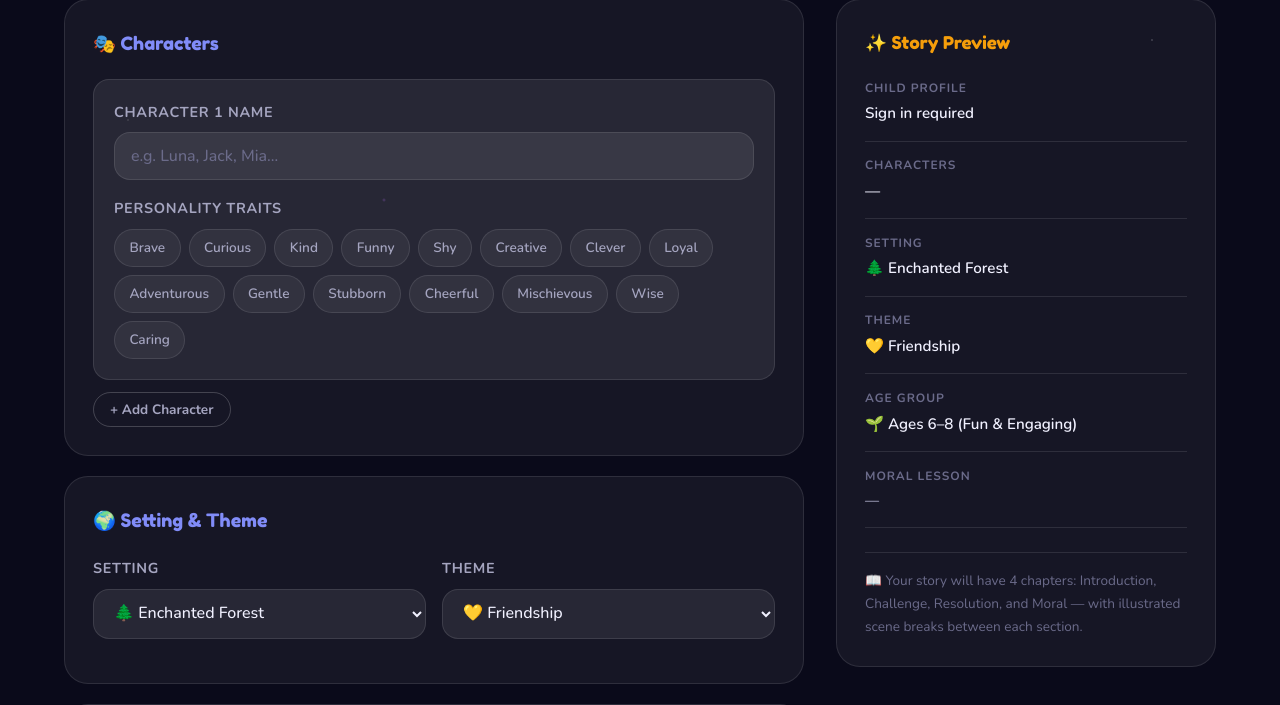
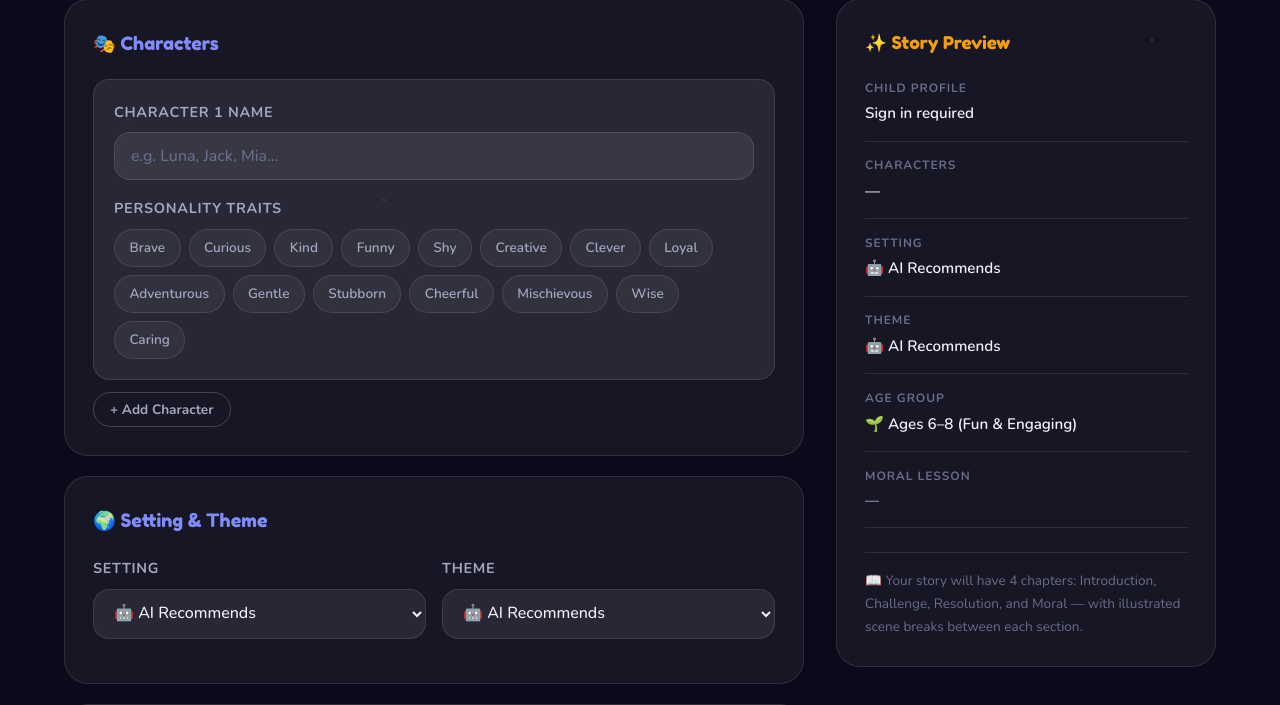
Before and after one commit to hengds2f/storybook-ai, a Flask app: page /app in a window 1280 px wide. Shown: the part 520-1225 px from the top of the page. Run offline with Flask 3, Linux system fonts and the light colour scheme.

Commit message:
fix: make ML personalisation features visibly active in story creation
Root cause: the builder dropdowns (Setting, Theme) always sent their
selected values (defaults: 'an enchanted forest', 'friendship'), so
user_supplied_theme/setting were never empty, and ML recommendations
could never apply.

templates/builder.html:
- Added <option value="">🤖 AI Recommends</option> as the default
  first option in both settingSelect and themeSelect
- When selected, value="" is sent to /api/generate, which triggers
  the ML recommendation path in the route
- Added 🧠 ML Personalisation row to the Story Preview panel
  (prevMlRow / prevMlInfo) — shows reading level, complexity, and
  engagement score; shows cold-start message until enough data

static/js/builder.js:
- Added let mlRec = null module variable
- selectProfile() now calls _fetchMlRecommendation(profileId) which
  GETs /api/ml/recommend/<id> and stores the result in mlRec
- updatePreview(): changed setting/theme to use ?? not || so empty
  string is preserved; when value is '' shows '🤖 AI picks: <theme>'
  if ML data is available, otherwise '🤖 AI Recommends'
- updatePreview(): renders the ML row with reading_level label,
  complexity_hint, and engagement label from mlRec
- generateStory(): changed setting/theme reads to use ?? not || so
  empty strings are sent to the server (not replaced with defaults)

Result:
- New profiles (cold-start): both dropdowns default to AI Recommends,
  ML uses age-appropriate defaults (theme=magic, setting=magical academy
  for 6-8), preview shows '🌱 Building profile...'
- Returning profiles: ML uses learned preferences; preview shows
  Reading/Complexity/Engagement scores
- Manual override: user can still select any specific theme/setting
  from the dropdowns and that overrides the ML recommendation
- complexity_hint and vocabulary_hint already worked end-to-end;
  now they are also visible in the preview panel

```diff
--- a/static/js/builder.js
+++ b/static/js/builder.js
@@ -8,6 +8,7 @@ const Builder = (() => {
   let characters = [{ name: '', traits: [] }];
   let selectedProfileId = null;
   let selectedColor = '#6366f1';
+  let mlRec = null;  // cached ML recommendation for currently selected profile
 
   const AVATAR_COLORS = [
     '#6366f1', '#a855f7', '#ec4899', '#f59e0b',
@@ -104,7 +105,24 @@ const Builder = (() => {
     document.querySelectorAll('.profile-tab').forEach(tab => {
       tab.classList.toggle('active', tab.dataset.profileId === profileId);
     });
-    updatePreview();
+    updatePreview(); // immediate render before ML data arrives
+    // Fetch ML recommendation in background and update preview when ready
+    _fetchMlRecommendation(profileId);
+  }
+
+  async function _fetchMlRecommendation(profileId) {
+    if (!profileId || !App.isAuthenticated()) { mlRec = null; return; }
+    try {
+      const res = await fetch(`/api/ml/recommend/${encodeURIComponent(profileId)}`);
+      if (res.ok) {
+        mlRec = await res.json();
+      } else {
+        mlRec = null;
+      }
+    } catch (e) {
+      mlRec = null;
+    }
+    updatePreview(); // re-render now that ML data is available
   }
 
   function openAddProfile() {
@@ -264,10 +282,10 @@ const Builder = (() => {
     document.getElementById('prevCharacters').textContent =
       charNames.length > 0 ? charNames.join(', ') : '—';
 
-    // Setting
+    // Setting — empty string means "AI Recommends"
     const settingSelect = document.getElementById('settingSelect');
     const customSetting = document.getElementById('customSetting');
-    let setting = settingSelect?.value || '';
+    let setting = settingSelect?.value ?? '';
     if (setting === 'custom') {
       setting = customSetting?.value || 'Custom setting';
     }
@@ -282,19 +300,32 @@ const Builder = (() => {
       'a futuristic robot city': '🤖 Robot City',
       'a rainbow cloud kingdom': '🌈 Cloud Kingdom'
     };
-    document.getElementById('prevSetting').textContent =
-      settingLabels[setting] || setting || '—';
+    let settingDisplay;
+    if (setting === '') {
+      const mlSetting = mlRec?.recommendation?.setting;
+      settingDisplay = mlSetting ? `🤖 AI picks: ${mlSetting}` : '🤖 AI Recommends';
+    } else {
+      settingDisplay = settingLabels[setting] || setting || '—';
+    }
+    document.getElementById('prevSetting').textContent = settingDisplay;
 
-    // Theme
+    // Theme — empty string means "AI Recommends"
     const themeSelect = document.getElementById('themeSelect');
-    const themeVal = themeSelect?.value || '';
+    const themeVal = themeSelect?.value ?? '';
     const themeLabels = {
       friendship: '💛 Friendship', courage: '🦁 Courage', honesty: '🌟 Honesty',
       kindness: '💗 Kindness', perseverance: '💪 Perseverance', sharing: '🎁 Sharing',
       teamwork: '🏆 Teamwork', respect: '🌸 Respect', creativity: '🎨 Creativity',
       curiosity: '🔭 Curiosity'
     };
-    document.getElementById('prevTheme').textContent = themeLabels[themeVal] || themeVal || '—';
+    let themeDisplay;
+    if (themeVal === '') {
+      const mlTheme = mlRec?.recommendation?.theme;
+      themeDisplay = mlTheme ? `🤖 AI picks: ${mlTheme}` : '🤖 AI Recommends';
+    } else {
+      themeDisplay = themeLabels[themeVal] || themeVal || '—';
+    }
+    document.getElementById('prevTheme').textContent = themeDisplay;
 
     // Age
     const ageVal = document.querySelector('input[name="ageGroup"]:checked')?.value || '6-8';
@@ -304,6 +335,29 @@ const Builder = (() => {
     // Moral
     const moral = document.getElementById('moralInput')?.value?.trim();
     document.getElementById('prevMoral').textContent = moral || '—';
+
+    // ML personalisation row
+    const mlRow  = document.getElementById('prevMlRow');
+    const mlInfo = document.getElementById('prevMlInfo');
+    if (mlRow && mlInfo) {
+      if (mlRec && selectedProfileId) {
+        mlRow.style.display = '';
+        const complexity = mlRec.recommendation?.complexity_hint || 'moderate';
+        const vocabHint  = mlRec.recommendation?.vocabulary_hint  || 'grade_level';
+        const rlLabel    = mlRec.reading_level?.label || 'adapting…';
+        const engLabel   = mlRec.engagement?.label   || 'medium';
+        if (mlRec.cold_start) {
+          mlInfo.innerHTML = `<span style="color:var(--text-muted)">🌱 Building profile — read more stories to unlock full personalisation</span>`;
+        } else {
+          mlInfo.innerHTML =
+            `Reading: <strong>${rlLabel}</strong> · ` +
+            `Complexity: <strong>${complexity}</strong> · ` +
+            `Engagement: <strong>${engLabel}</strong>`;
+        }
+      } else {
+        mlRow.style.display = 'none';
+      }
+    }
 
     // Profile
     const activeTab = document.querySelector('.profile-tab.active');
@@ -325,13 +379,15 @@ const Builder = (() => {
 
     const settingSelect = document.getElementById('settingSelect');
     const customSetting = document.getElementById('customSetting');
-    let setting = settingSelect?.value || 'an enchanted forest';
+    // Use '' (empty string) when AI Recommends is selected — route will apply ML pick
+    let setting = settingSelect?.value ?? '';
     if (setting === 'custom') {
-      setting = customSetting?.value?.trim() || 'an enchanted forest';
+      setting = customSetting?.value?.trim() || '';
     }
 
     const ageGroup = document.querySelector('input[name="ageGroup"]:checked')?.value || '6-8';
-    const theme = document.getElementById('themeSelect')?.value || 'friendship';
+    // Use '' when AI Recommends is selected
+    const theme = document.getElementById('themeSelect')?.value ?? '';
     const moral = document.getElementById('moralInput')?.value?.trim() || '';
 
     const validChars = characters.filter(c => c.name.trim().length > 0);
--- a/templates/builder.html
+++ b/templates/builder.html
@@ -42,6 +42,7 @@
           <div class="form-group">
             <label class="form-label" for="settingSelect">Setting</label>
             <select class="form-select" id="settingSelect" onchange="Builder.updatePreview()">
+              <option value="" selected>🤖 AI Recommends</option>
               <option value="an enchanted forest">🌲 Enchanted Forest</option>
               <option value="outer space">🚀 Outer Space</option>
               <option value="a magical underwater kingdom">🌊 Underwater Kingdom</option>
@@ -57,6 +58,7 @@
           <div class="form-group">
             <label class="form-label" for="themeSelect">Theme</label>
             <select class="form-select" id="themeSelect" onchange="Builder.updatePreview()">
+              <option value="" selected>🤖 AI Recommends</option>
               <option value="friendship">💛 Friendship</option>
               <option value="courage">🦁 Courage</option>
               <option value="honesty">🌟 Honesty</option>
@@ -167,6 +169,10 @@
           <span class="preview-label">Moral Lesson</span>
           <span class="preview-value" id="prevMoral" style="font-size:0.88rem; color:var(--text-secondary);">—</span>
         </div>
+        <div class="preview-item" id="prevMlRow" style="display:none;">
+          <span class="preview-label">🧠 ML Personalisation</span>
+          <span class="preview-value" id="prevMlInfo" style="font-size:0.85rem;">—</span>
+        </div>
 
         <div style="margin-top:1.5rem; padding-top:1rem; border-top:1px solid var(--color-border);">
           <p class="text-small text-muted">
```
